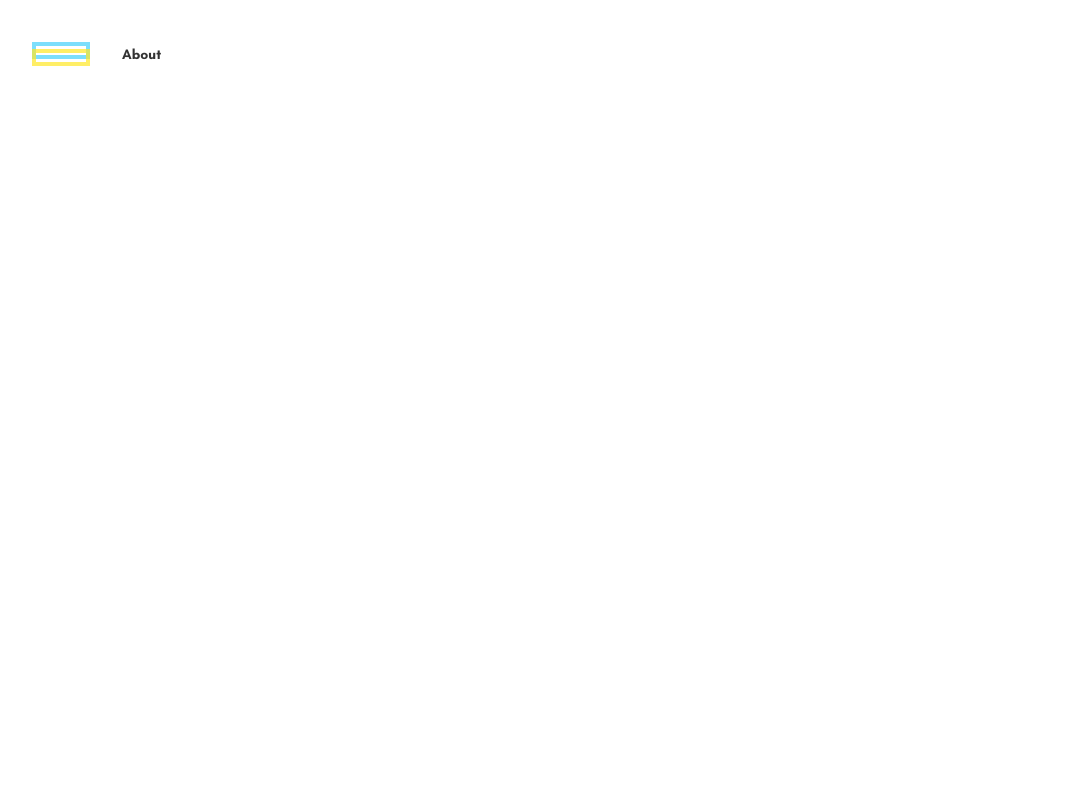
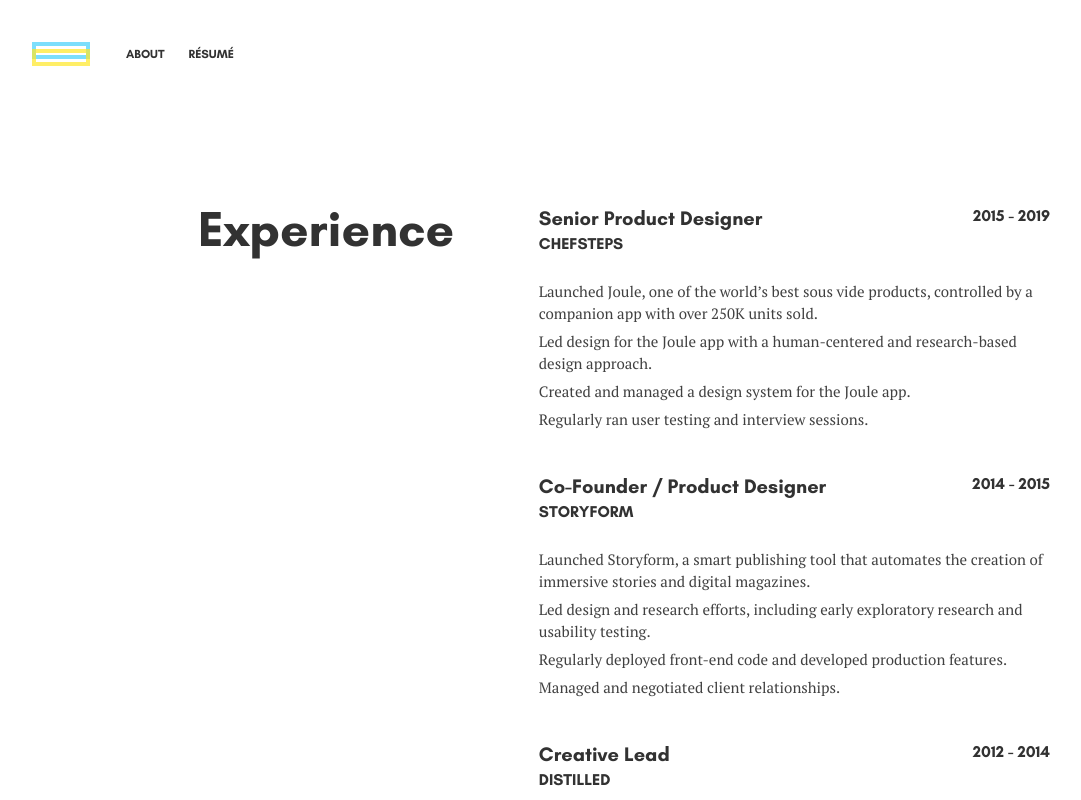
Before and after one commit to lukeclum/lukeclum.github.io, an Angular app: page /resume in a window 1280 px wide. Before the commit this address led to /. Shown: the top 800 px of the page, without its empty margins (16-1097 px from the left). Built offline with nearby package versions, Linux system fonts and the light colour scheme.

Commit message:
added resume

```diff
--- a/src/app/app-routing.module.ts
+++ b/src/app/app-routing.module.ts
@@ -3,6 +3,7 @@ import { RouterModule, Routes } from '@angular/router';
 
 import { AboutComponent }      from './pages/about/about.component';
 import { HomeComponent }      from './pages/home/home.component';
+import { ResumeComponent }      from './pages/resume/resume.component';
 
 import { StoryformComponent } from './projects/storyform/storyform.component';
 import { JouleDesignSystemComponent } from './projects/joule-design-system/joule-design-system.component';
@@ -13,6 +14,7 @@ import { JouleCookViewComponent } from './projects/joule-cook-view/joule-cook-vi
 const routes: Routes = [
   { path: '', component: HomeComponent, data: {animation: 'HomePage'} },
   { path: 'about', component: AboutComponent, data: {animation: 'AboutPage'} },
+  { path: 'resume', component: ResumeComponent},
 
   { path: 'sous-vide-cook-view', component: JouleCookViewComponent, data: {animation: 'CookPage'} },
   { path: 'storyform', component: StoryformComponent },
--- a/src/app/app.module.ts
+++ b/src/app/app.module.ts
@@ -7,6 +7,7 @@ import { AppRoutingModule } from './app-routing.module';
 
 import { AboutComponent } from './pages/about/about.component';
 import { HomeComponent } from './pages/home/home.component';
+import { ResumeComponent } from './pages/resume/resume.component';
 import { HeaderComponent } from './partials/header/header.component';
 import { FooterComponent } from './partials/footer/footer.component';
 import { ProjectListComponent } from './partials/project-list/project-list.component';
@@ -22,6 +23,7 @@ import { JouleCookViewComponent } from './projects/joule-cook-view/joule-cook-vi
     AppComponent,
     AboutComponent,
     HomeComponent,
+    ResumeComponent,
     HeaderComponent,
     FooterComponent,
     ProjectListComponent,
--- a/src/app/pages/about/about.component.html
+++ b/src/app/pages/about/about.component.html
@@ -2,16 +2,16 @@
 
 <p>My name is Luke, and I’m a product designer who’s helped support non-profits, built sites for photography studios and small digital agencies, run my own publishing startup, and helped people make dinner each night. I enjoy the intersection of ux research, design systems, and interaction design.</p>
 
-<p>I’m more interested in collaborating to understand and solve problems than winning design awards, and I enjoy working with people with similar mindsets. With that said, this is a portfolio site, so here are a few awards worth sharing.</p>
+<p>I’m more interested in collaborating to understand and solve problems than winning design awards, and I enjoy working with people with similar mindsets. With that said, this is a portfolio site, so here are a few <a href="/resume#awards">awards worth sharing.</a></p>
 
-<ul>
+<!-- <ul>
   <li><b>Red Dot</b> - Joule Sous Vide</li>
   <li><b>Webby</b> - 2017 Nominee Mobile Sites & Apps - Connected Products & Wearables</li>
   <li><b>Dieline Awards</b> - Third Place 2017</li>
   <li><b>Global Editors Network Awards</b> – Startups for News Semifinalist</li>
   <li><b>Kantar Information is Beautiful Awards</b> – Shortlisted for Best Motion Infographic 2014</li>
   <li><b>The Drum Awards for Digital Industries</b> – Nominated for Best Viral Campaign 2014</li>
-</ul>
+</ul> -->
 
 <p>I like to climb mountains, ride my bike, and prune the fruit trees in my backyard. I may or may not have also helped make a B class horror film that's available on the internet.</p>
 
--- /dev/null
+++ b/src/app/pages/resume/resume.component.css
@@ -0,0 +1,120 @@
+
+.resume-block {
+  width: 100%;
+  max-width: 900px;
+  margin: auto;
+  display: flex;
+  align-items: flex-start;
+  padding: 48px 24px 24px;
+  border-bottom: 1px solid #f1f1f1;
+}
+
+.resume-block:last-child {
+  border-bottom: none;
+}
+
+.resume-section {
+  flex: 0 0 40%;
+}
+
+.resume-item {
+  flex: 0 0 60%;
+  margin-bottom: 36px;
+  display: flex;
+  justify-content: flex-start;
+  flex-wrap: wrap;
+}
+
+.resume-awards .resume-item {
+  margin-bottom: 12px;
+}
+
+.resume-item .resume-title {
+  flex: 1 1 80%;
+  order: 0;
+}
+
+.resume-item .resume-date {
+  flex: 1 1 20%;
+  order: 1;
+  text-align: right;
+}
+.resume-item .resume-employer {
+  flex: 1 1 100%;
+  margin-bottom: 24px;
+  order: 2;
+  margin-bottom: 24px;
+  text-transform: uppercase;
+}
+
+.resume-item .resume-desc {
+  flex: 0 0 100%;
+  order: 3;
+}
+
+
+.resume-section h2 {
+  font-size: 50px;
+  line-height: 50px;
+  max-width: none;
+  padding: 0;
+}
+
+.resume-item h3,
+.resume-item h5 {
+  margin-bottom: 0;
+  width: 100%;
+  padding: 0;
+}
+
+.resume-item p {
+  margin-bottom: 6px;
+  width: 100%;
+  font-size: 15px;
+  line-height: 22px;
+  max-width: none;
+  padding: 0;
+}
+
+@media (max-width: 748px) {
+  .resume-block {
+    display: block;
+    padding: 36px 24px 24px;
+  }
+  .resume-title {
+    flex: 0 0 65%;
+  }
+  .resume-date {
+    flex: 0 0 35%;
+  }
+}
+
+@media (max-width: 600px) {
+  .resume-section h2 {
+    font-size: 35px;
+    line-height: 35px;
+  }
+}
+
+@media (max-width: 450px) {
+  .resume-block {
+    padding: 36px 24px 0;
+  }
+  .resume-block:first-child {
+    padding: 0 24px 0;
+  }
+  .resume-item .resume-title {
+    flex: 0 1 100%;
+    margin-bottom: 6px;
+  }
+  .resume-item .resume-date {
+    flex: 1 1 50%;
+    margin-bottom: 24px;
+    order: 2;
+  }
+  .resume-item .resume-employer {
+    flex: 1 1 50%;
+    order: 1;
+    margin-bottom: 24px;
+  }
+}
--- /dev/null
+++ b/src/app/pages/resume/resume.component.html
@@ -0,0 +1,112 @@
+<div id="experience" class="resume-block">
+  <div class="resume-section"><h2>Experience</h2></div>
+  <div class="resume-details">
+    <div class="resume-item">
+      <h3 class="resume-title">Senior Product Designer</h3>
+      <h5 class="resume-date">2015 - 2019</h5>
+      <h5 class="resume-employer">ChefSteps</h5>
+      <div class="resume-desc">
+        <p>Launched Joule, one of the world’s best sous vide products, controlled by a companion app with over 250K units sold.</p>
+        <p>Led design for the Joule app with a human-centered and research-based design approach.</p>
+        <p>Created and managed a design system for the Joule app.</p>
+        <p>Regularly ran user testing and interview sessions.</p>
+      </div>
+    </div>
+
+    <div class="resume-item">
+      <h3 class="resume-title">Co-Founder / Product Designer</h3>
+      <h5 class="resume-date">2014 - 2015</h5>
+      <h5 class="resume-employer">Storyform</h5>
+      <div class="resume-desc">
+        <p>Launched Storyform, a smart publishing tool that automates the creation of immersive stories and digital magazines.</p>
+        <p>Led design and research efforts, including early exploratory research and usability testing.</p>
+        <p>Regularly deployed front-end code and developed production features.</p>
+        <p>Managed and negotiated client relationships.</p>
+      </div>
+    </div>
+
+    <div class="resume-item">
+      <h3 class="resume-title">Creative Lead</h3>
+      <h5 class="resume-date">2012 - 2014</h5>
+      <h5 class="resume-employer">Distilled</h5>
+      <div class="resume-desc">
+        <p>Co-managed a team of eight designers, developers and analysts to create digital creative campaigns.</p>
+        <p>Drove creative and marketing strategy, pitched clients, led art direction, and project managed the production cycle.</p>
+      </div>
+    </div>
+
+    <div class="resume-item">
+      <h3 class="resume-title">UX / UI / Interaction Design</h3>
+      <h5 class="resume-date">2010 - 2015</h5>
+      <h5 class="resume-employer">Freelance</h5>
+      <div class="resume-desc">
+        <p>Designed and developed microsites, wordpress themes, and UI components for clients.</p>
+      </div>
+    </div>
+
+    <div class="resume-item">
+      <h3 class="resume-title">Design Lead</h3>
+      <h5 class="resume-date">2010 - 2012</h5>
+      <h5 class="resume-employer">Experience Mission</h5>
+      <div class="resume-desc">
+        <p>Designed promotional content, web UI, and video for a small non-profit.</p>
+      </div>
+    </div>
+  </div>
+</div>
+
+<div id="education" class="resume-block">
+  <div class="resume-section"><h2>Education</h2></div>
+  <div class="resume-details">
+    <div class="resume-item">
+      <h3>Bachelor of Arts</h3>
+      <p>Seattle Pacific University</p>
+    </div>
+  </div>
+</div>
+
+<div id="awards" class="resume-block resume-awards">
+  <div class="resume-section"><h2>Honors & Awards</h2></div>
+  <div class="resume-details">
+    <div class="resume-item">
+      <h5>Red Dot</h5>
+      <p>2017 - Joule Sous Vide</p>
+    </div>
+
+    <div class="resume-item">
+      <h5>Webby</h5>
+      <p>2017 - Nominee Mobile Sites & Apps - Connected Products & Wearables</p>
+    </div>
+
+    <div class="resume-item">
+      <h5>Dieline</h5>
+      <p>2017 - Third Place</p>
+    </div>
+
+    <div class="resume-item">
+      <h5>Global Editors Network Awards</h5>
+      <p>2014 - Startups for News Semifinalist</p>
+    </div>
+
+    <div class="resume-item">
+      <h5>Kantar Information is Beautiful Awards</h5>
+      <p>2014 - Shortlisted for Best Motion Infographic</p>
+    </div>
+
+    <div class="resume-item">
+      <h5>The Drum Awards for Digital Industries</h5>
+      <p>2014 - Nominated for Best Viral Campaign</p>
+    </div>
+
+  </div>
+</div>
+
+<div id="education" class="resume-block">
+  <div class="resume-section"><h2>Contact</h2></div>
+  <div class="resume-details">
+    <div class="resume-item">
+      <h3>Luke Clum</h3>
+      <p>clum.luke@gmail.com</p>
+    </div>
+  </div>
+</div>
--- a/src/app/partials/header/header.component.css
+++ b/src/app/partials/header/header.component.css
@@ -9,9 +9,10 @@ nav {
 nav a {
   font-family: 'Glacial Indifference', serif;
   font-weight: bold;
-  font-size: 14px;
-  padding-right: 20px;
+  font-size: 12px;
+  padding-right: 24px;
   color: #323232;
+  text-transform: uppercase;
 }
 
 nav a:before {
@@ -61,39 +62,3 @@ nav a:before {
 .logo:hover::after {
   background-color: #FFE725;
 }
-
-
-/* .logo-dot {
-  width: 12px;
-  height: 12px;
-  border-radius: 6px;
-  position: absolute;
-  transform-origin: center center;
-  transition: transform 300ms ease;
-  opacity: 0.8;
-}
-
-.home-link:hover .logo {
-  transform: rotateZ(180deg);
-}
-.home-link:hover .logo-dot {
-  transform: scale3d(0.7,0.7,0.7);
-}
-
-.logo-dot:nth-child(1) {
-  top: 14px;
-  left: 13px;
-  background-color: #00c4ff;
-}
-
-.logo-dot:nth-child(2) {
-  top: 14px;
-  right: 13px;
-  background-color: #ffe14f;
-}
-
-.logo-dot:nth-child(3) {
-  bottom:14px;
-  left: 18px;
-  background-color: #ff00ebcf;
-} */
--- a/src/app/partials/header/header.component.html
+++ b/src/app/partials/header/header.component.html
@@ -3,4 +3,5 @@
     <div class="logo"></div>
   </a>
   <a routerLink="/about">About</a>
+  <a routerLink="/resume">Résumé</a>
 </nav>
--- a/src/app/projects/joule-cook-view/joule-cook-view.component.html
+++ b/src/app/projects/joule-cook-view/joule-cook-view.component.html
@@ -27,7 +27,7 @@
   <li>Users should have access to UX patterns that can grow with future products and features.</li>
 </ul>
 
-<p>With these insights, we built a few interactive prototypes and completed a couple rounds of usability testing with both current and perspective Joule users. After a bit more design iteration we landed on a new cooking experience.</p>
+<p>With these insights, we built a few interactive prototypes and completed a couple rounds of usability testing with both current and prospective Joule users. After a bit more design iteration we landed on a new cooking experience.</p>
 
 <img class="full-width" src="/assets/cv-flow.jpg" />
 
--- a/src/app/projects/joule-design-system/joule-design-system.component.html
+++ b/src/app/projects/joule-design-system/joule-design-system.component.html
@@ -14,7 +14,7 @@
 
 <p>In order to address these issues, I began by trying to understand the scope of the problem. I spoke with each engineer working on the app to better understand their workflows and did a comprehensive design audit of the existing app.</p>
 
-<h2>Sketch + Github</h2>
+<h2>Finding a Solution: Sketch + Github</h2>
 <p>I decided to utilize a combination of a Sketch symbol library and Github to make a system that would allow designers to collaborate more efficiently while also introducing version control. I also wanted to include the design specs in an environment that our engineers were already comfortable with. Forcing design to take on a similar workflow as our engineering team would more closely integrate the teams and make it easier for our engineers to start utilizing our specs as a part of their daily process.</p>
 
 <img src="/assets/ds-sketch-github.jpg" />
@@ -54,7 +54,7 @@
 <p>Making Github an essential part of the design workflow ended up working really well. Once we had a component’s functionality and visual elements finalized, we’d submit a PR that included our sketch files, changes to the sketch library, and any written documentation and specs for that component. This allowed engineers to reference these PR’s when changes to a component were made.</p>
 
 <p>Beyond component specs, we also started including all of our project specs in github to keep all of our work in one place: links to research docs, goals, logging, prototypes, etc.</p>
-<p class="callout">Not only did this make sharing knowledge within design straightforward, it also empowered engineers to dig deeper into the thinking behind the design.</p>
+<p class="callout">Not only did this make sharing knowledge within Design straightforward, it also empowered engineers to dig deeper into the thinking behind the design.</p>
 
 <img class="full-width" src="/assets/ds-github.jpg" />
 
--- a/src/styles.css
+++ b/src/styles.css
@@ -283,6 +283,9 @@ img {
     margin: 12px;
     border-bottom: 1px solid #f2f2f2;
   }
+  .grid-item:last-child {
+    border-bottom: none;
+  }
 }
 
 .full-width {
```
Also changed, not shown: src/app/pages/resume/resume.component.ts (added, +15 -0 lines), 1 other file (tests, documents, lock files or other folders).
